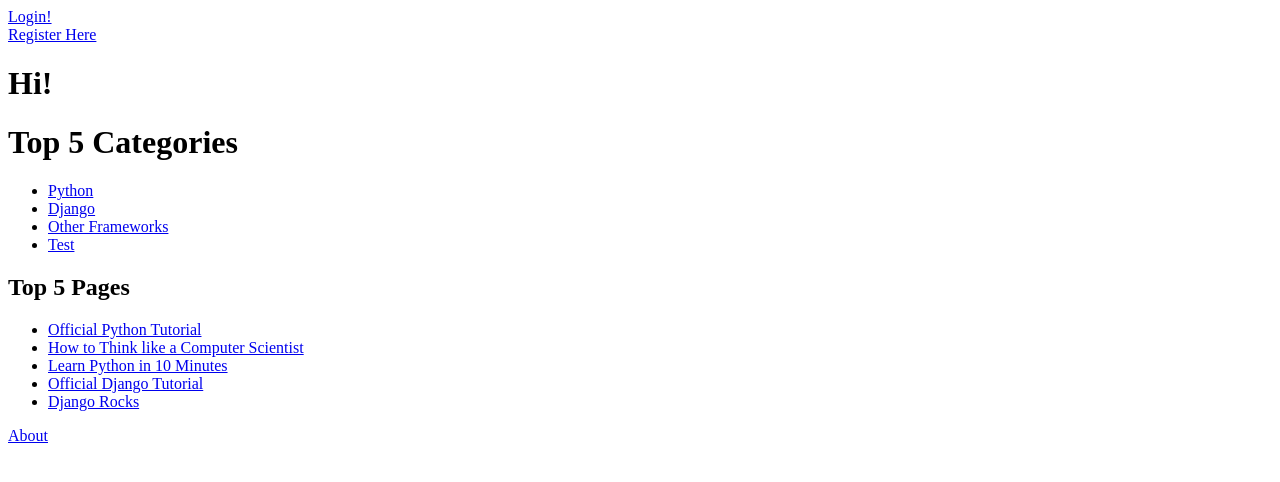
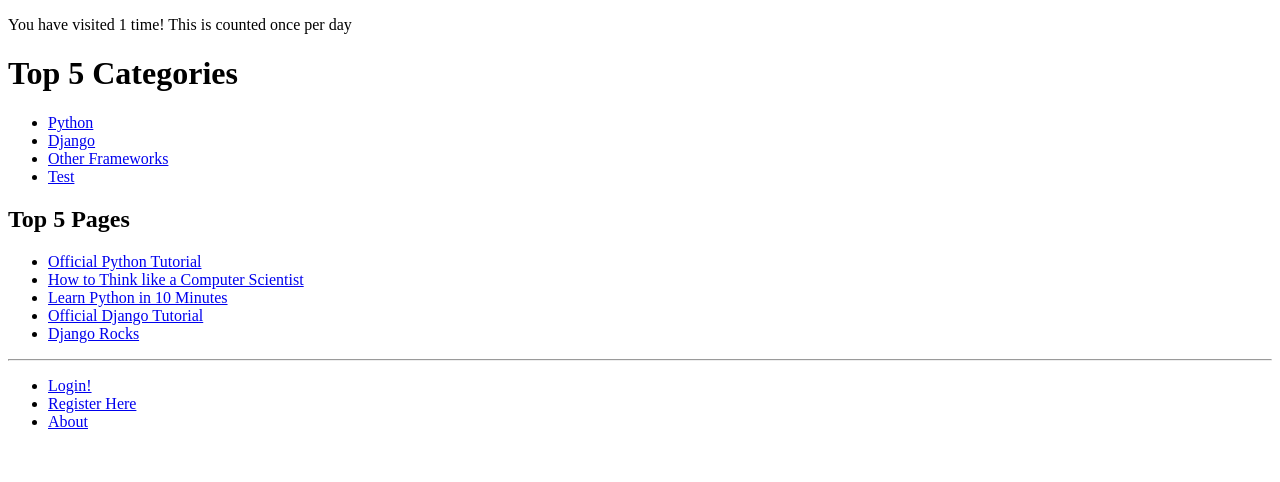
Before and after one commit to jonathantyng/LearningDjangoPython, a Django app: page /rango/ in a window 1280 px wide. Shown: the top 482 px of the page. Run offline with Django 3.2, Linux system fonts and the light colour scheme; data comes from the database, SQL or seed files in the repository; both versions use the stored data as it was after the commit.

Commit message:
Added cookie functionality

```diff
--- a/rango/views.py
+++ b/rango/views.py
@@ -5,13 +5,34 @@
 from django.contrib.auth import authenticate, login, logout
 from django.contrib.auth.decorators import login_required
 from django.http import HttpResponseRedirect, HttpResponse
+from datetime import datetime
 
 def index(request):
   category_list = Category.objects.order_by('-likes')[:5]
   context_dict = {'categories': category_list}
   pages_list = Page.objects.order_by('-views')[:5]
   context_dict['pages'] = pages_list
-  return render(request, 'rango/index.html', context_dict)
+
+  visits = request.session.get('visits')
+  if not visits:
+    visits = 1
+  reset_last_visit_time = False
+  last_visit = request.session.get('last_visit')
+  if last_visit:
+    last_visit_time = datetime.strptime(last_visit[:-7],"%Y-%m-%d %H:%M:%S")
+
+    if (datetime.now() - last_visit_time).days > 0:
+      visits = visits + 1
+      reset_last_visit_time = True
+  else:
+    reset_last_visit_time = True
+
+  if reset_last_visit_time:
+    request.session['last_visit'] = str(datetime.now())
+    request.session['visits'] = visits
+
+  context_dict['visits']=visits
+  return render(request,'rango/index.html',context_dict)
 
 def about(request):
   context_dict = {'boldmessage': "ABOUT ABOUT ABOUT!!!"}
--- /dev/null
+++ b/templates/rango/base.html
@@ -0,0 +1,24 @@
+<!DOCTYPE html>
+<html lang="en">
+<head>
+  <meta charset="UTF-8">
+  <title>Rango - {% block title %}This is the default title!{% endblock %}</title>
+</head>
+<body>
+  <div>{% block body_block %}{% endblock %}</div>
+  <hr>
+
+  <div>
+    <ul>
+    {% if user.is_authenticated %}
+      <li><a href="{% url 'add_category' %}">Add a New Category</a></li>
+      <li><a href="{% url 'logout' %}">Logout</a></li>
+    {% else %}
+      <li><a href="{% url 'login' %}">Login!</a></li>
+      <li><a href="{% url 'register' %}">Register Here</a></li>
+    {% endif %}
+      <li>  <a href="{% url 'about' %}">About</a></li>
+    </ul>
+  </div>
+</body>
+</html>
--- a/templates/rango/index.html
+++ b/templates/rango/index.html
@@ -1,30 +1,25 @@
-<!DOCTYPE html>
-<html lang="en">
-<head>
-  <meta charset="UTF-8">
-  <title>Rango</title>
-</head>
-<body>
-  {% if user.is_authenticated %}
-    <a href="/rango/add_category/">Add a New Category</a><br/>
-    <a href="/rango/logout/">Logout</a><br>
-  {% else %}
-    <a href="/rango/login/">Login!</a><br>
-    <a href="/rango/register/">Register Here</a><br>
-  {% endif %}
+{% extends 'rango/base.html' %}
 
-
+{% block title %}
   {% if user.is_authenticated %}
     <h1>Hi {{ user.username }}!</h1>
   {% else %}
     <h1>Hi!</h1>
+  {% endif %}
+{% endblock %}
+
+{% block body_block %}
+  {% if visits > 1 %}
+    <p>You have visited {{ visits }} times! This is counted once per day</p>
+  {% else %}
+    <p>You have visited {{ visits }} time! This is counted once per day</p>
   {% endif %}
 
   <h1>Top 5 Categories</h1>
   {% if categories %}
     <ul>
       {% for category in categories %}
-      <li><a href="/rango/category/{{ category.slug }}">{{category.name}}</a></li>
+      <li><a href="{% url 'category' category.slug %}">{{category.name}}</a></li>
       {% endfor %}
     </ul>
   {% else %}
@@ -41,7 +36,4 @@
   {% else %}
     <strong>There are no pages present</strong>
   {% endif %}
-
-  <a href="/rango/about/">About</a><br />
-</body>
-</html>
+{% endblock %}
```
Also changed, not shown: templates/rango/about.html (+5 -14 lines), db.sqlite3.
